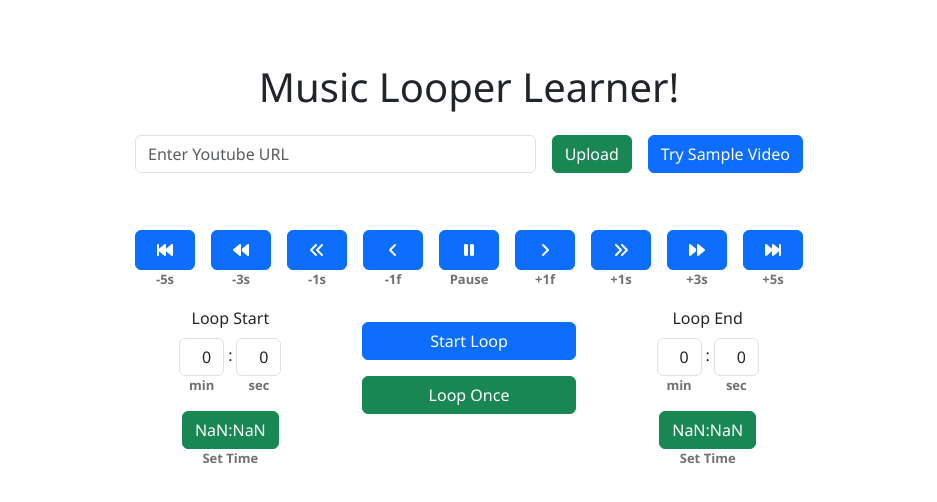
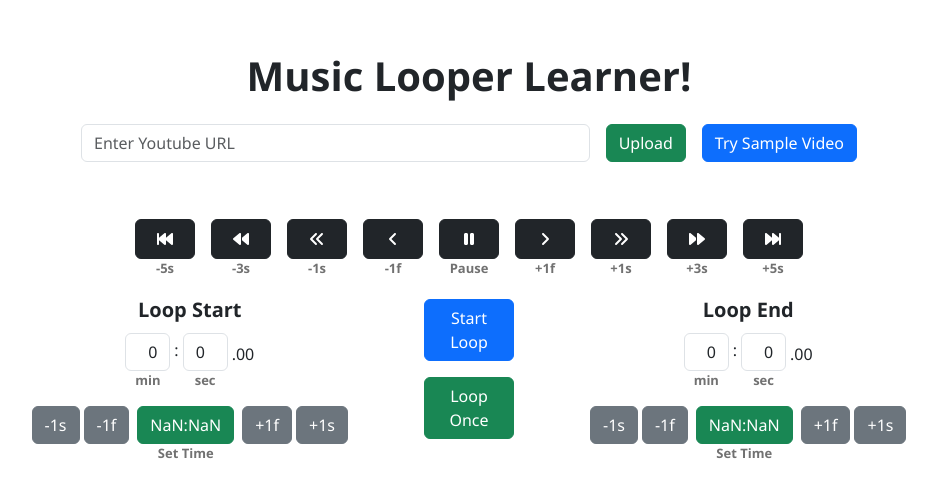
Before and after one commit to DanNguyen0117/music-looper-learner, a React (Vite) app: page / in a window 1280 px wide. Shown: the part 122-624 px from the top of the page, without its empty margins (171-1108 px from the left). Built offline with nearby package versions, Linux system fonts and the light colour scheme.

Commit message:
Added adjust buttons for loop controls.

```diff
--- a/src/App.css
+++ b/src/App.css
@@ -3,6 +3,10 @@
   margin: 0 auto;
   padding: 2rem;
   text-align: center;
+}
+
+h1 {
+  font-weight: 700;
 }
 
 .error-msg {
--- a/src/App.jsx
+++ b/src/App.jsx
@@ -84,7 +84,7 @@ function App() {
 		// event.target.pauseVideo();
 		player.current = event.target;
 		setStartTime(0);
-		setEndTime(event.target.getDuration() - 1); // ARBITRARY!!! since most videos are 1s behind this can be a more accurate change
+		setEndTime(event.target.getDuration()); // ARBITRARY!!! since most videos are 1s behind this can be a more accurate change
 		setSliderValues([0, event.target.getDuration()]);
 	};
 
@@ -121,12 +121,11 @@ function App() {
 			<PlaybackControls isPlaying={isPlaying} setIsPlaying={setIsPlaying} playerRef={player} />
 
 			<LoopControls
-				startTime={startTime}
-				setStartTime={setStartTime}
 				currentTime={currentTime}
 				playerRef={player}
 				toggleLoop={toggleLoop}
 				setToggleLoop={setToggleLoop}
+                endTime={endTime}
 			/>
 		</>
 	);
--- a/src/components/LoopControls.jsx
+++ b/src/components/LoopControls.jsx
@@ -2,7 +2,7 @@ import { useState, useEffect } from 'react';
 import { Col, Container, Form, InputGroup, Row, Button } from 'react-bootstrap';
 import { secondsToHMS, secondsToHMSTuple, HMSToSeconds } from '../utils/secondsToHMS';
 
-export default function LoopControls({ startTime, setStartTime, currentTime, playerRef, toggleLoop, setToggleLoop }) {
+export default function LoopControls({ currentTime, playerRef, toggleLoop, setToggleLoop, endTime }) {
 	const [startMinutes, setStartMinutes] = new useState(0);
 	const [startSeconds, setStartSeconds] = new useState(0);
 	const [endMinutes, setEndMinutes] = new useState(0);
@@ -33,36 +33,26 @@ export default function LoopControls({ startTime, setStartTime, currentTime, pla
 
 	const handleStartSetTime = () => {
 		const t = secondsToHMSTuple(currentTime);
-
-		if (!isNaN(t.hours)) {
-			console.log('we have hours');
-		}
-
 		setStartMinutes(t.minutes);
 		setStartSeconds(t.seconds);
 	};
 
 	const handleEndSetTime = () => {
 		const t = secondsToHMSTuple(currentTime);
-
-		if (!isNaN(t.hours)) {
-			console.log('we have hours');
-		}
-
 		setEndMinutes(t.minutes);
 		setEndSeconds(t.seconds);
 	};
 
 	const handleStartMinutes = (e) => {
 		if (!isNaN(e.target.value) && String(e.target.value).length <= 2 && e.target.value < 60) {
-			setStartMinutes(e.target.value);
+			setStartMinutes(Number(e.target.value));
 			// TODO ARBITRARY experimental
-			setEndMinutes(e.target.value);
+			setEndMinutes(Number(e.target.value));
 		}
 	};
 	const handleStartSeconds = (e) => {
 		if (!isNaN(e.target.value) && String(e.target.value).length <= 2 && e.target.value < 60) {
-			setStartSeconds(e.target.value);
+			setStartSeconds(Number(e.target.value));
 			// TODO ARBITRARY experimental
 			// if (startMinutes >= endMinutes) {
 			// 	setEndSeconds(e.target.value);
@@ -72,19 +62,19 @@ export default function LoopControls({ startTime, setStartTime, currentTime, pla
 
 	const handleEndMinutes = (e) => {
 		if (!isNaN(e.target.value) && String(e.target.value).length <= 2 && e.target.value < 60) {
-			setEndMinutes(e.target.value);
+			setEndMinutes(Number(e.target.value));
 		}
 	};
 	const handleEndSeconds = (e) => {
 		if (!isNaN(e.target.value) && String(e.target.value).length <= 2 && e.target.value < 60) {
-			setEndSeconds(e.target.value);
+			setEndSeconds(Number(e.target.value));
 		}
 	};
 
 	const handleToggleLoop = () => {
 		const startLoopTime = HMSToSeconds(0, startMinutes, startSeconds);
 		const endLoopTime = HMSToSeconds(0, endMinutes, endSeconds);
-        if (playerRef.current && startLoopTime <= endLoopTime) {
+		if (playerRef.current && startLoopTime <= endTime && endLoopTime <= endTime && startLoopTime < endLoopTime) {
 			setToggleLoop((prev) => !prev);
 			playerRef.current.seekTo(startLoopTime, true);
 			playerRef.current.playVideo();
@@ -93,12 +83,12 @@ export default function LoopControls({ startTime, setStartTime, currentTime, pla
 
 	const handleIsLoopedOnce = () => {
 		if (isLoopedOnce) {
-            setIsLoopedOnce(prev => !prev)
+			setIsLoopedOnce((prev) => !prev);
 		} else {
 			const startLoopTime = HMSToSeconds(0, startMinutes, startSeconds);
 			const endLoopTime = HMSToSeconds(0, endMinutes, endSeconds);
-            console.log(startLoopTime, endLoopTime)
-            if (playerRef.current && startLoopTime <= endLoopTime) {
+			console.log(startLoopTime, endLoopTime);
+			if (playerRef.current && startLoopTime <= endTime && endLoopTime <= endTime && startLoopTime < endLoopTime) {
 				setIsLoopedOnce(true);
 				playerRef.current.seekTo(startLoopTime, true);
 				playerRef.current.playVideo();
@@ -106,12 +96,98 @@ export default function LoopControls({ startTime, setStartTime, currentTime, pla
 		}
 	};
 
+    const getDecimalOnly = (value) => {
+        return '.' + Number(value).toFixed(2).split('.')[1];
+    }
+
+    const handleStartAdjust = (str) => {
+        switch (str) {
+            case '-1s':
+                if (startSeconds <= 0 && startMinutes > 0) {
+                    setStartSeconds(59)
+                    setStartMinutes(prev => prev - 1)
+                }
+                else if (startSeconds > 0) {
+                    setStartSeconds(prev => prev - 1)
+                }
+                break;
+            case '-1f':
+                if (startSeconds <= 0.04 && startMinutes > 0) {
+                    setStartSeconds(59)
+                    setStartMinutes(prev => prev - 1)
+                }
+                if (startSeconds > 0.04) {
+                    setStartSeconds(prev => Math.round((prev - 0.04) * 100) / 100)
+                }
+                break;
+            case '+1f':
+                if (startSeconds >= 59.96) {
+                    setStartSeconds(0)
+                    setStartMinutes(prev => prev + 1)
+                } else {
+                    setStartSeconds(prev => Math.round((prev + 0.04) * 100) / 100)
+                }
+                break;
+            case '+1s':
+                if (startSeconds >= 59) {
+                    setStartSeconds(0)
+                    setStartMinutes(prev => prev + 1)
+                } else {
+                    setStartSeconds(prev => prev + 1)
+                }
+                break;
+            default:
+                break;
+        }
+    }
+
+    const handleEndAdjust = (str) => {
+        switch (str) {
+            case '-1s':
+                if (endSeconds <= 0 && endMinutes > 0) {
+                    setEndSeconds(59)
+                    setEndMinutes(prev => prev - 1)
+                }
+                else if (endSeconds > 0) {
+                    setEndSeconds(prev => prev - 1)
+                }
+                break;
+            case '-1f':
+                if (endSeconds <= 0.04 && endMinutes > 0) {
+                    setEndSeconds(59)
+                    setEndMinutes(prev => prev - 1)
+                }
+                if (endSeconds > 0.04) {
+                    setEndSeconds(prev => Math.round((prev - 0.04) * 100) / 100)
+                }
+                break;
+            case '+1f':
+                if (endSeconds >= 59.96) {
+                    setEndSeconds(0)
+                    setEndMinutes(prev => prev + 1)
+                } else {
+                    setEndSeconds(prev => Math.round((prev + 0.04) * 100) / 100)
+                }
+                break;
+            case '+1s':
+                if (endSeconds >= 59) {
+                    setEndSeconds(0)
+                    setEndMinutes(prev => prev + 1)
+                } else {
+                    setEndSeconds(prev => prev + 1)
+                }
+                break;
+            default:
+                break;
+        }
+    }
+
 	return (
 		<>
-			<Row className="mb-4">
-				<Col>
+			<Row className="mb-4 justify-content-center" style={{ gap: '40px', flexWrap: 'wrap' }}>
+				<Col xs="auto">
 					<div>
-						<div className="mb-2">Loop Start</div>
+						<div className="mb-2" style={{fontSize: '20px', fontWeight: '700'}}>Loop Start</div>
 						<div className="mb-3 d-flex align-items-center justify-content-center gap-1">
 							<div>
 								<Form.Control
@@ -126,43 +202,64 @@ export default function LoopControls({ startTime, setStartTime, currentTime, pla
 							<div>
 								<Form.Control
 									type="text"
-									value={startSeconds}
+									value={Math.trunc(startSeconds)}
 									onChange={handleStartSeconds}
-									style={{ width: '45px', textAlign: 'right' }}
+									style={{ width: '45px', textAlign: 'left' }}
 								/>
 								<div className="help-text">sec</div>
 							</div>
+                            <div className='mb-3'>{getDecimalOnly(startSeconds)}</div>
 						</div>
 
+						<Container className="mb-3 d-flex flex-wrap justify-content-center">
+							<div className="me-1">
+								<Button variant="secondary" onClick={() => handleStartAdjust('-1s')}>
+									-1s
+								</Button>
+							</div>
+							<div className="me-2">
+								<Button variant="secondary" onClick={() => handleStartAdjust('-1f')}>
+									-1f
+								</Button>
+							</div>
+							<div className="me-2">
 								<Button variant="success" onClick={handleStartSetTime}>
 									{secondsToHMS(currentTime)}
 								</Button>
 								<div className="help-text">Set Time</div>
 							</div>
+							<div className="me-1">
+								<Button variant="secondary" onClick={() => handleStartAdjust('+1f')}>
+									+1f
+								</Button>
+							</div>
+							<div>
+								<Button variant="secondary" onClick={() => handleStartAdjust('+1s')}>
+									+1s
+								</Button>
+							</div>
+						</Container>
+					</div>
 				</Col>
-				<Col>
+				<Col xs="auto">
 					<div className="d-flex flex-column">
 						<Button
-							className="mt-3 mb-3"
+							className="mt-1 mb-3"
 							variant={toggleLoop ? 'danger' : 'primary'}
+							style={{ maxWidth: '90px' }}
 							onClick={handleToggleLoop}
 							disabled={isLoopedOnce}
 						>
 							{toggleLoop ? 'Stop Loop' : 'Start Loop'}
 						</Button>
-						<Button
-							className="mb-3"
-							variant={'success'}
-							onClick={handleIsLoopedOnce}
-							disabled={toggleLoop}
-						>
+						<Button className="mb-3" variant={'success'} onClick={handleIsLoopedOnce} style={{ maxWidth: '90px' }} disabled={toggleLoop}>
 							{isLoopedOnce ? 'Stop Loop' : 'Loop Once'}
 						</Button>
 					</div>
 				</Col>
-				<Col>
+				<Col xs="auto">
 					<div>
-						<div className="mb-2">Loop End</div>
+						<div className="mb-2" style={{fontSize: '20px', fontWeight: '700'}}>Loop End</div>
 						<div className="mb-3 d-flex align-items-center justify-content-center gap-1">
 							<div>
 								<Form.Control type="text" value={endMinutes} onChange={handleEndMinutes} style={{ width: '45px', textAlign: 'right' }} />
@@ -170,15 +267,39 @@ export default function LoopControls({ startTime, setStartTime, currentTime, pla
 							</div>
 							<div className="mb-4">:</div>
 							<div>
-								<Form.Control type="text" value={endSeconds} onChange={handleEndSeconds} style={{ width: '45px', textAlign: 'right' }} />
+								<Form.Control type="text" value={Math.trunc(endSeconds)} onChange={handleEndSeconds} style={{ width: '45px', textAlign: 'right' }} />
 								<div className="help-text">sec</div>
 							</div>
+                            <div className='mb-3'>{getDecimalOnly(endSeconds)}</div>
 						</div>
-
+						<Container className="mb-3 d-flex flex-wrap justify-content-center">
+							<div>
+								<Button variant="secondary" onClick={() => handleEndAdjust('-1s')}>
+									-1s
+								</Button>
+							</div>
+							<div className="ms-1">
+								<Button variant="secondary" onClick={() => handleEndAdjust('-1f')}>
+									-1f
+								</Button>
+							</div>
+							<div className="ms-2">
 								<Button variant="success" onClick={handleEndSetTime}>
 									{secondsToHMS(currentTime)}
 								</Button>
 								<div className="help-text">Set Time</div>
+							</div>
+							<div className="ms-2">
+								<Button variant="secondary" onClick={() => handleEndAdjust('+1f')}>
+									+1f
+								</Button>
+							</div>
+							<div className='ms-1'>
+								<Button variant="secondary" onClick={() => handleEndAdjust('+1s')}>
+									+1s
+								</Button>
+							</div>
+						</Container>
 					</div>
 				</Col>
 			</Row>
--- a/src/components/PlaybackControls.jsx
+++ b/src/components/PlaybackControls.jsx
@@ -82,7 +82,7 @@ function PlaybackControls({ isPlaying, setIsPlaying, playerRef }) {
 		<Container className="mb-3 d-flex flex-wrap justify-content-center">
 			{buttons.map(({ icon, label, id, handler }) => (
 				<div className={`text-center ${id === 'forward-5' ? '' : 'me-3'}`} key={id}>
-					<Button variant="primary" className="playback" onClick={handler}>
+					<Button variant="dark" className="playback" onClick={handler}>
 						<FontAwesomeIcon icon={icon} />
 					</Button>
 					<div className="help-text">{label}</div>
--- a/src/index.css
+++ b/src/index.css
@@ -23,6 +23,12 @@ body {
 .title {
   font-size: 3.5em;
   line-height: 1.1;
+}
+
+.help-text {
+  font-size: 13px;
+  font-weight: 600;
+  color: rgb(113, 113, 113);
 }
 
 /* button {
```
Also changed, not shown: src/components/YoutubePlayerWrapper.jsx (deleted, +0 -10 lines), src/components/LoopControls.css (added). Lines whose indentation alone changed are shown as unchanged.
